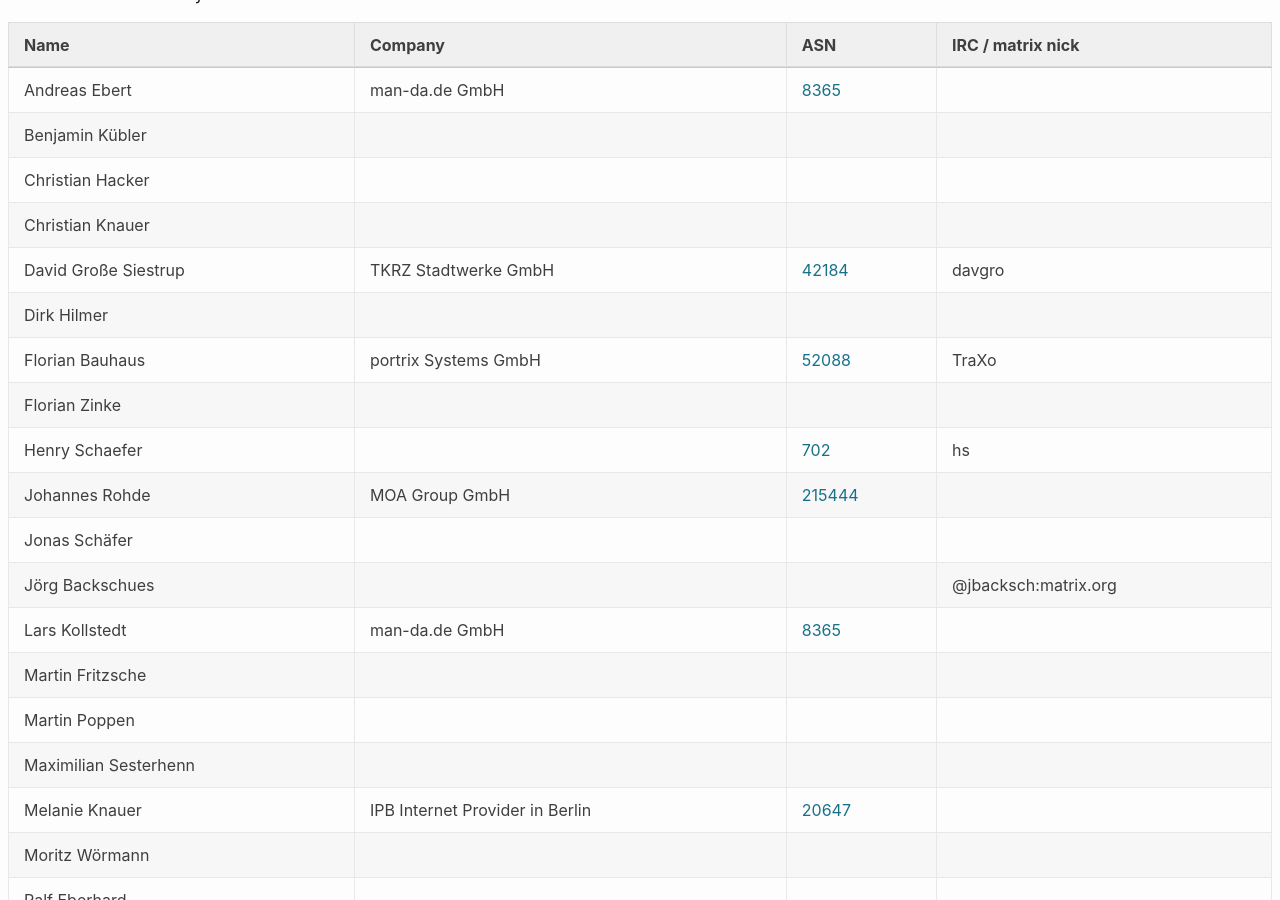
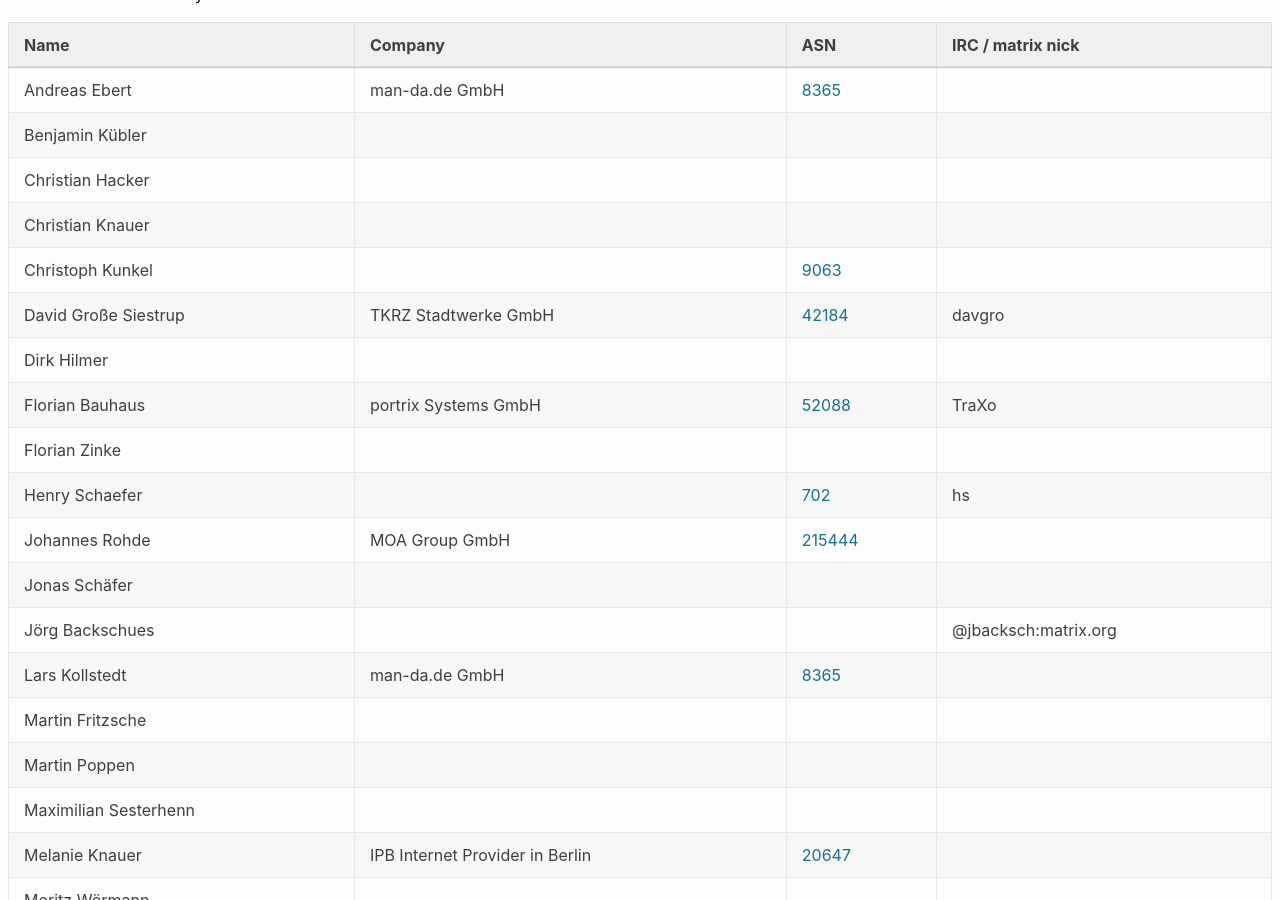
Before and after one commit to denog/pretix-attendeelist, a Jekyll site: the page built from denog17/index.markdown, in a window 1280 px wide and 900 px high, scrolled down 14427 px. Built offline with Jekyll 4.4.1, drawn with Linux system fonts in a browser that asks for light colours.

Commit message:
Latest data: Tue Aug 12 19:47:48 UTC 2025

```diff
--- a/_data/attendees_denog17_online.json
+++ b/_data/attendees_denog17_online.json
@@ -22,6 +22,12 @@
     "company": null,
     "irc": null,
     "asn": null
+  },
+  {
+    "name": "Christoph Kunkel",
+    "company": null,
+    "irc": null,
+    "asn": "9063"
   },
   {
     "name": "David Große Siestrup",
```
